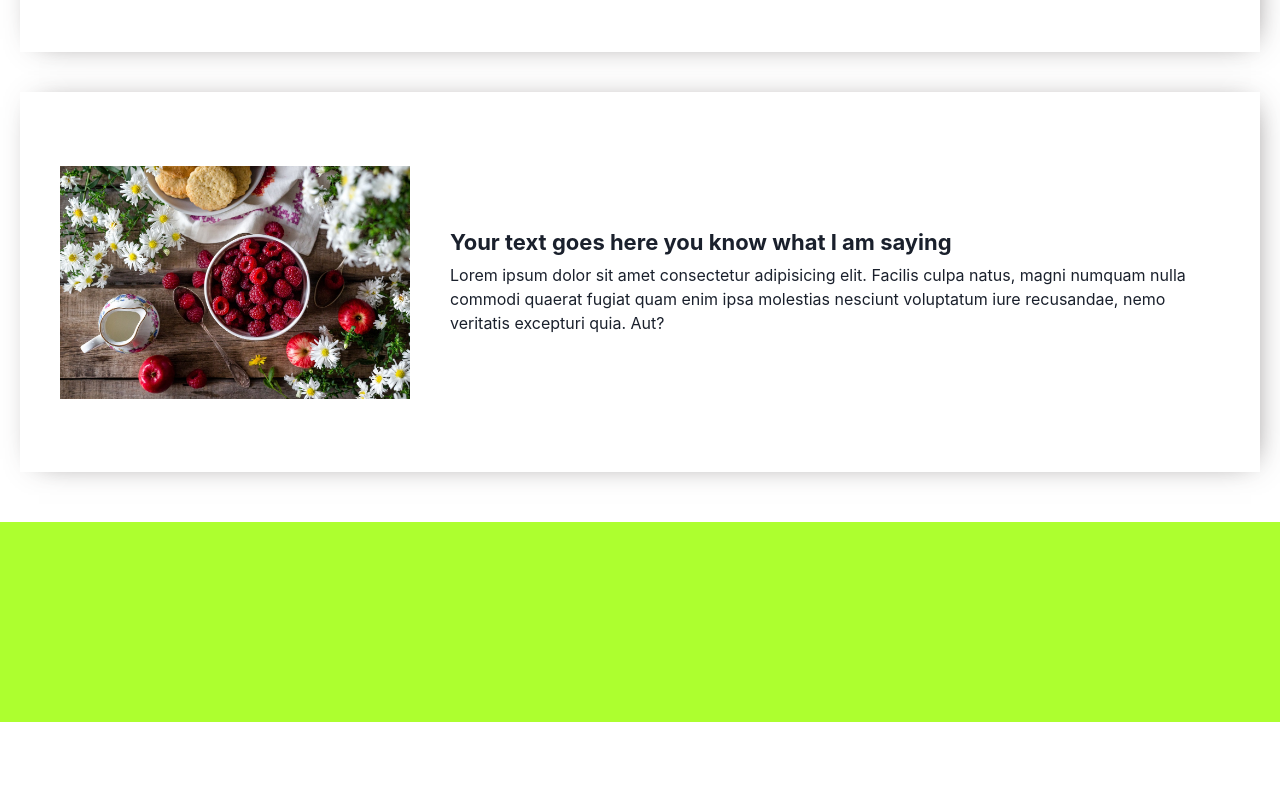
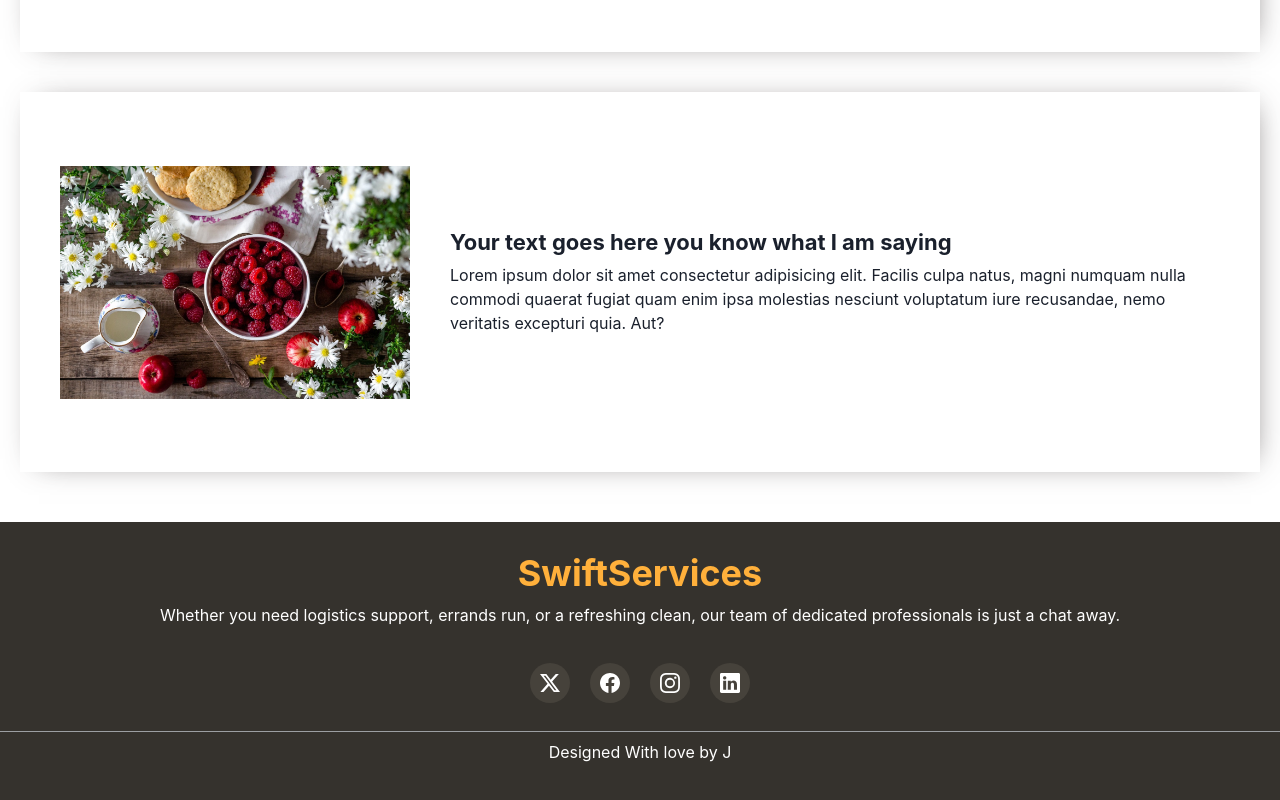
Before and after one commit to jahrulezfrancis/swift-service-frontend, a React (Vite) app: page / in a window 1280 px wide. Shown: the part 1101-1901 px from the top of the page. Before the commit the page ends 1823 px from the top, so only its background shows below. Built offline with nearby package versions, Linux system fonts and the light colour scheme.

Commit message:
Adding footer content

```diff
--- a/src/Components/Sections/Footer/Footer.tsx
+++ b/src/Components/Sections/Footer/Footer.tsx
@@ -1,10 +1,44 @@
-import { Box } from "@chakra-ui/react";
+import { Box, Divider, HStack, Heading, Icon, Stack, Text } from "@chakra-ui/react";
+import { IconType } from "react-icons";
+import { BsFacebook, BsInstagram, BsLinkedin, BsTwitterX } from "react-icons/bs";
+import { Link } from "react-router-dom";
 
-export default function Footer(){
-    return(
-        <Box height={200}  bg="greenyellow">
+interface LinksProp {
+    icon: IconType;
+    path: string
+}
+
+export default function Footer() {
+    function SocialLinkLayout(props: LinksProp) {
+        return (
+            <Box>
+                <Link to={props.path}>
+                    <Stack justify="center" align="center" height="40px" width="40px" borderRadius="full" bgColor="#46423B">
+                        <Icon as={props.icon} />
+                    </Stack>
+                </Link>
+            </Box>
+        )
+    }
+    return (
+        <Box height={280} bg="#35322D">
             <footer>
-
+                <Stack justify="center" align="center" p="30px 0px">
+                    <Stack align="center" justify="center">
+                        <Heading color="#FFB03B">SwiftServices</Heading>
+                        <Text color="white">Whether you need logistics support, errands run, or a refreshing clean, our team of dedicated professionals is just a chat away.</Text>
+                    </Stack>
+                    <HStack mt={7} color="white" gap={5} fontSize={20}>
+                        <SocialLinkLayout path="#" icon={BsTwitterX} />
+                        <SocialLinkLayout path="#" icon={BsFacebook} />
+                        <SocialLinkLayout path="#" icon={BsInstagram} />
+                        <SocialLinkLayout path="#" icon={BsLinkedin} />
+                    </HStack>
+                    <Divider p="10px 0px" />
+                    <Stack align="center">
+                       <Text color="white">Designed With love by J</Text>
+                    </Stack>
+                </Stack>
             </footer>
         </Box>
     )
```
